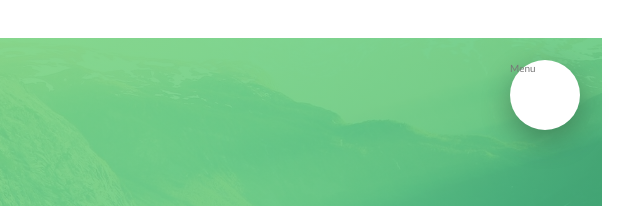
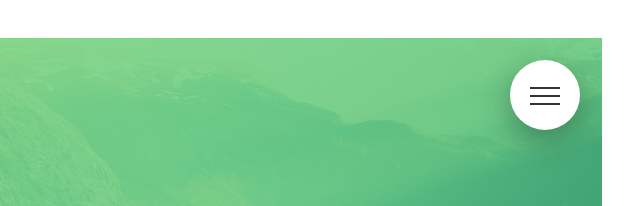
Before and after one commit to ucadena07/Advanced_CSS, a website: page Natours/index.html in a window 1280 px wide. Shown: the top 206 px of the page, 640-1280 px from the left. Drawn offline with Linux system fonts and the light colour scheme.

Commit message:
navigation part 3

```diff
--- a/Natours/index.html
+++ b/Natours/index.html
@@ -15,7 +15,11 @@
     <body>
         <div class="navigation">
             <input type="checkbox" class="navigation__checkbox" id="navi-toggle">
-            <label for="navi-toggle" class="navigation__button">Menu</label>
+            <label for="navi-toggle" class="navigation__button">
+                <span class="navigation__icon">
+                    &nbsp;
+                </span>
+            </label>
             <div class="navigation__background">&nbsp;</div>
             <div class="navigation__nav">
                 <ul class="navigation__list">
--- a/Natours/sass/layout/_navigation.scss
+++ b/Natours/sass/layout/_navigation.scss
@@ -13,6 +13,8 @@
         right: 6rem;
         z-index: 2000;
         box-shadow: 0 1rem 3rem rgba($color-black, .3);
+        text-align: center;
+        cursor: pointer;
     }
 
     &__background {
@@ -24,7 +26,7 @@
         right: 6.5rem;
         background-image: radial-gradient($color-primary-light, $color-primary-dark);
         z-index: 1000;
-        transition: transform 8.s cubic-bezier(0.68,-0.55,0.265,1.55);
+        transition: transform cubic-bezier(0.68,-0.55,0.265,1.55);
         //transition: transform .5s;
         //transform: scale(80);
     }
@@ -84,6 +86,46 @@
     }
 
 
+    //icon
+    &__icon {
+        position: relative;
+        margin-top: 3.5rem;
+        &, &::before,
+        &::after {
+            width: 3rem;
+            height: 2px;
+            background-color: $color-grey-dark-3;
+            display: inline-block;
+        }
+        &::before,
+        &::after{
+              content: "";
+              position: absolute;
+              left: 0;
+              transition: all .2s;
+        }
+        &::before{top: -.8rem}
+        &::after{top: .8rem}
+    }
+
+    &__button:hover &__icon::before {
+        top: -1rem;
+    }
+    &__button:hover &__icon::after {
+        top: 1rem;
+    }
+
+    &__checkbox:checked + &__button &__icon {
+        background-color: transparent;
+    }
+    &__checkbox:checked + &__button &__icon:before {
+        top:0;
+        transform: rotate(135deg);
+    }
+    &__checkbox:checked + &__button &__icon:after {
+        top: 0;
+        transform: rotate(-135deg);
+    }
 
 
 }
```
Also changed, not shown: Natours/css/style.css.
